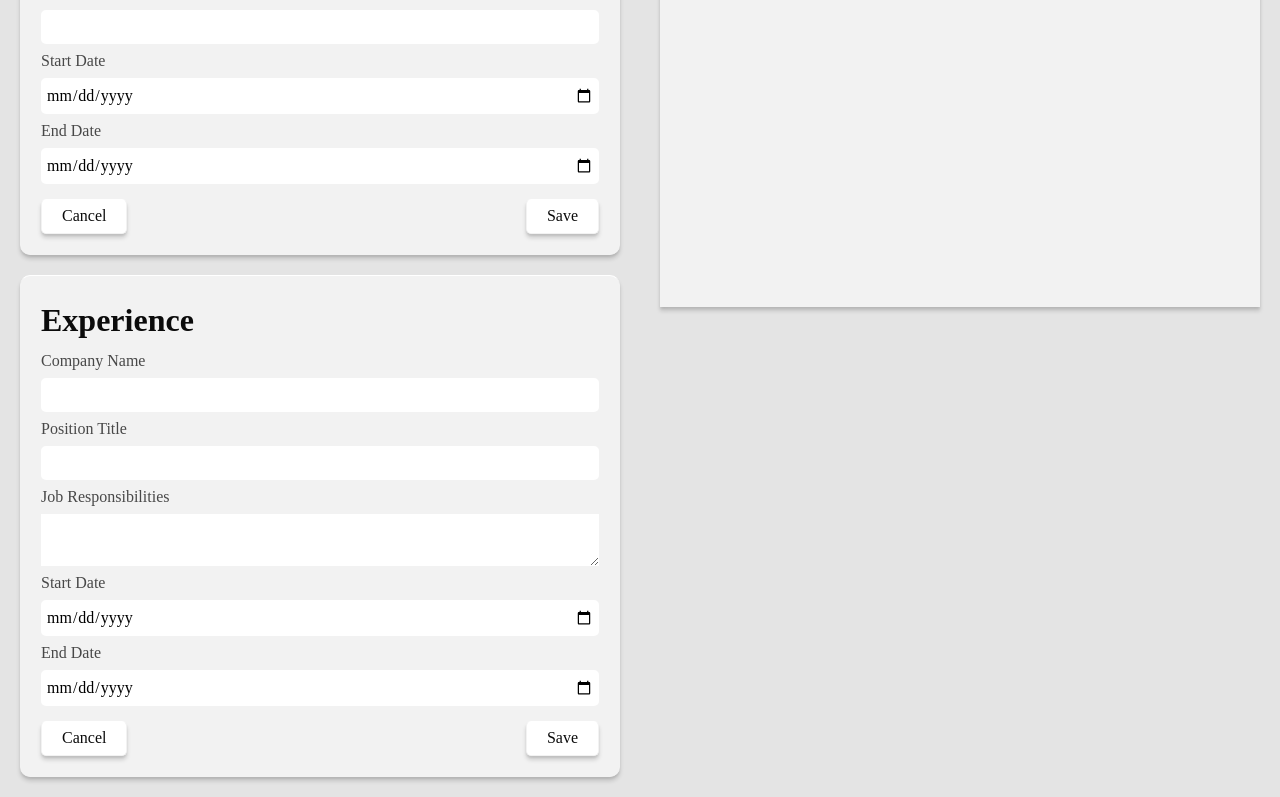
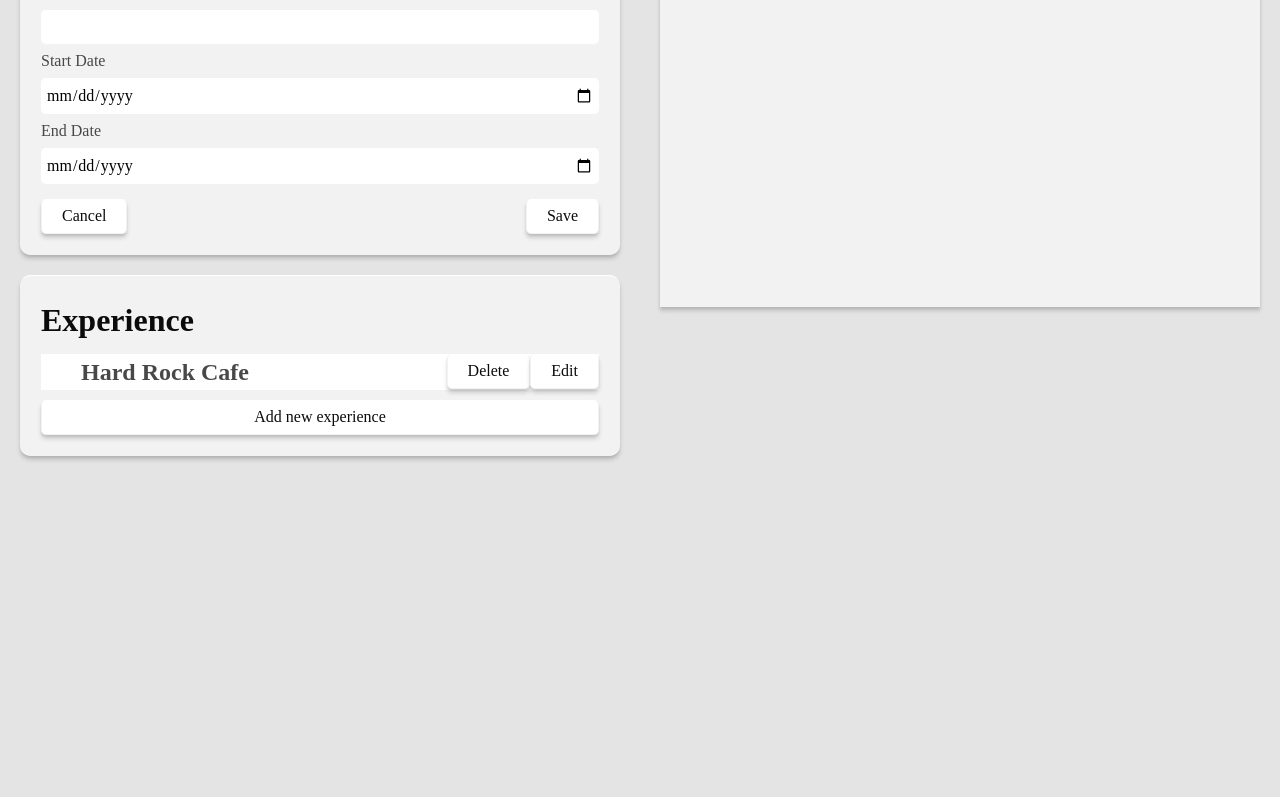
Before and after one commit to Julczan/cv_app, a React (Vite) app: page / in a window 1280 px wide. Shown: the part 613-1410 px from the top of the page. After the commit the page ends 1089 px from the top, so only its background shows below. Built offline with nearby package versions, Linux system fonts and the light colour scheme.

Commit message:
add cards with titles to experience section and a button to add new experience

```diff
--- a/initialInfo.js
+++ b/initialInfo.js
@@ -1,5 +1,6 @@
 const DATA = {
   personal: {
+    id: "per-0",
     name: "Julek",
     email: "julek@gmail",
     phone: "123123",
--- a/src/components/Experience.jsx
+++ b/src/components/Experience.jsx
@@ -9,6 +9,12 @@ function Experience(props) {
     startDate: "",
     endDate: "",
   });
+
+  const [showForm, setShowForm] = useState(false);
+
+  function handleShowForm() {
+    setShowForm(!showForm);
+  }
 
   function handleChange(event) {
     setExperienceInfo({
@@ -27,9 +33,13 @@ function Experience(props) {
       startDate: "",
       endDate: "",
     });
+
+    handleShowForm();
   }
 
   return (
+    <>
+      {showForm ? (
         <div className="card">
           <h1>Experience</h1>
           <form action="post" onSubmit={handleSubmit}>
@@ -70,6 +80,22 @@ function Experience(props) {
             </div>
           </form>
         </div>
+      ) : (
+        <div className="card-unactive">
+          <h1>Experience</h1>
+          {props.experienceTitles.map((title) => (
+            <ul key={title.id} className="card-title">
+              <h2>{title.companyName}</h2>
+              <div className="card-title-btns">
+                <button>Delete</button>
+                <button>Edit</button>
+              </div>
+            </ul>
+          ))}
+          <button onClick={handleShowForm}>Add new experience</button>
+        </div>
+      )}
+    </>
   );
 }
 
--- a/src/components/InputSection.jsx
+++ b/src/components/InputSection.jsx
@@ -8,7 +8,10 @@ function InputSection(props) {
     <div className="input-section">
       <PersonalInfo info={props.personalInfo} />
       <EducationInfo addEducation={props.addEducation} />
-      <Experience addExperience={props.addExperience} />
+      <Experience
+        addExperience={props.addExperience}
+        experienceTitles={props.experienceInfo}
+      />
     </div>
   );
 }
--- a/src/styles/Input.css
+++ b/src/styles/Input.css
@@ -20,12 +20,21 @@
   border-radius: 10px;
   box-shadow: var(--shadow);
   max-width: 600px;
-  gap: 5px;
+  display: flex;
+  flex-direction: column;
+  gap: 10px;
   padding: 20px;
   margin: 20px;
   justify-content: space-between;
   position: relative;
 }
+
+.card-title {
+  display: flex;
+  justify-content: space-between;
+  background-color: var(--bg-light);
+}
+
 .show-btn {
   position: absolute;
   right: 20px;
```
Lines whose indentation alone changed are shown as unchanged.
